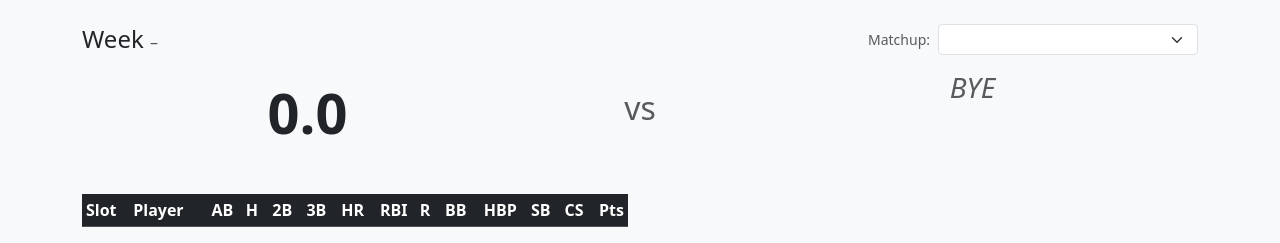
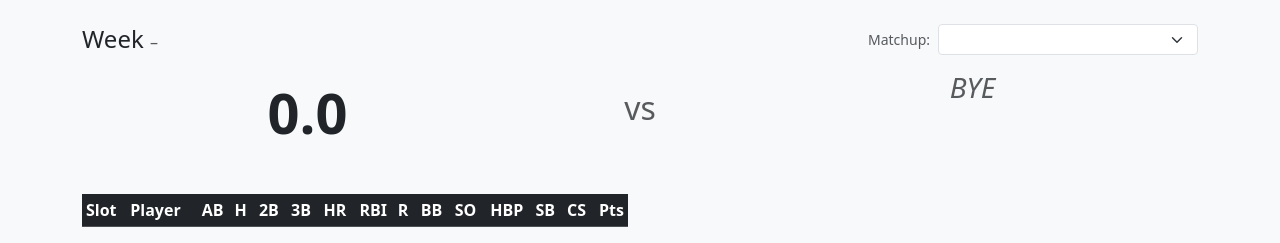
Before and after one commit to waderylan/FantasyD3Baseball, a Django app: template league/templates/league/matchup.html in a window 1280 px wide. Shown: the part 56-299 px from the top of the page. Run offline with Django 5.2, Linux system fonts and the light colour scheme; the template is opened without the code that fills it, so the values that code supplies are empty; some libraries are stand-ins or nearby versions.

Commit message:
add strikeouts to matchup view

```diff
--- a/league/templates/league/matchup.html
+++ b/league/templates/league/matchup.html
@@ -105,6 +105,7 @@
                     <th class="text-end">RBI</th>
                     <th class="text-end">R</th>
                     <th class="text-end">BB</th>
+                    <th class="text-end">SO</th>
                     <th class="text-end">HBP</th>
                     <th class="text-end">SB</th>
                     <th class="text-end">CS</th>
@@ -125,19 +126,20 @@
                     <td class="text-end">{{ item.stats.total_rbi }}</td>
                     <td class="text-end">{{ item.stats.total_r }}</td>
                     <td class="text-end">{{ item.stats.total_bb }}</td>
+                    <td class="text-end">{{ item.stats.total_so }}</td>
                     <td class="text-end">{{ item.stats.total_hbp }}</td>
                     <td class="text-end">{{ item.stats.total_sb }}</td>
                     <td class="text-end">{{ item.stats.total_cs }}</td>
                     <td class="text-end fw-bold">{{ item.points|pts_format }}</td>
                     {% else %}
                     <td class="fst-italic text-muted">Empty</td>
-                    <td colspan="12"></td>
+                    <td colspan="13"></td>
                     {% endif %}
                 </tr>
                 {% endfor %}
                 {% if t1_breakdown.bench_hitting %}
                 <tr class="table-secondary">
-                    <td colspan="14" class="small text-muted py-1 fw-semibold">Bench Hitters (not scoring)</td>
+                    <td colspan="15" class="small text-muted py-1 fw-semibold">Bench Hitters (not scoring)</td>
                 </tr>
                 {% for item in t1_breakdown.bench_hitting %}
                 <tr style="opacity:0.7">
@@ -151,6 +153,7 @@
                     <td class="text-end text-muted">{{ item.stats.total_rbi }}</td>
                     <td class="text-end text-muted">{{ item.stats.total_r }}</td>
                     <td class="text-end text-muted">{{ item.stats.total_bb }}</td>
+                    <td class="text-end text-muted">{{ item.stats.total_so }}</td>
                     <td class="text-end text-muted">{{ item.stats.total_hbp }}</td>
                     <td class="text-end text-muted">{{ item.stats.total_sb }}</td>
                     <td class="text-end text-muted">{{ item.stats.total_cs }}</td>
@@ -266,6 +269,7 @@
                     <th class="text-end">RBI</th>
                     <th class="text-end">R</th>
                     <th class="text-end">BB</th>
+                    <th class="text-end">SO</th>
                     <th class="text-end">HBP</th>
                     <th class="text-end">SB</th>
                     <th class="text-end">CS</th>
@@ -286,19 +290,20 @@
                     <td class="text-end">{{ item.stats.total_rbi }}</td>
                     <td class="text-end">{{ item.stats.total_r }}</td>
                     <td class="text-end">{{ item.stats.total_bb }}</td>
+                    <td class="text-end">{{ item.stats.total_so }}</td>
                     <td class="text-end">{{ item.stats.total_hbp }}</td>
                     <td class="text-end">{{ item.stats.total_sb }}</td>
                     <td class="text-end">{{ item.stats.total_cs }}</td>
                     <td class="text-end fw-bold">{{ item.points|pts_format }}</td>
                     {% else %}
                     <td class="fst-italic text-muted">Empty</td>
-                    <td colspan="12"></td>
+                    <td colspan="13"></td>
                     {% endif %}
                 </tr>
                 {% endfor %}
                 {% if t2_breakdown.bench_hitting %}
                 <tr class="table-secondary">
-                    <td colspan="14" class="small text-muted py-1 fw-semibold">Bench Hitters (not scoring)</td>
+                    <td colspan="15" class="small text-muted py-1 fw-semibold">Bench Hitters (not scoring)</td>
                 </tr>
                 {% for item in t2_breakdown.bench_hitting %}
                 <tr style="opacity:0.7">
@@ -312,6 +317,7 @@
                     <td class="text-end text-muted">{{ item.stats.total_rbi }}</td>
                     <td class="text-end text-muted">{{ item.stats.total_r }}</td>
                     <td class="text-end text-muted">{{ item.stats.total_bb }}</td>
+                    <td class="text-end text-muted">{{ item.stats.total_so }}</td>
                     <td class="text-end text-muted">{{ item.stats.total_hbp }}</td>
                     <td class="text-end text-muted">{{ item.stats.total_sb }}</td>
                     <td class="text-end text-muted">{{ item.stats.total_cs }}</td>
```
